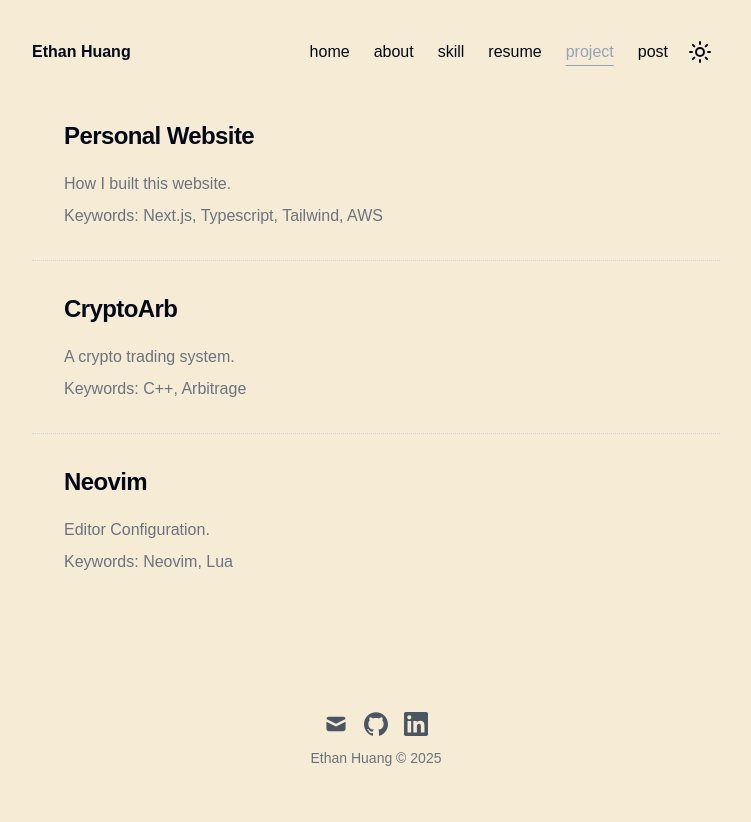
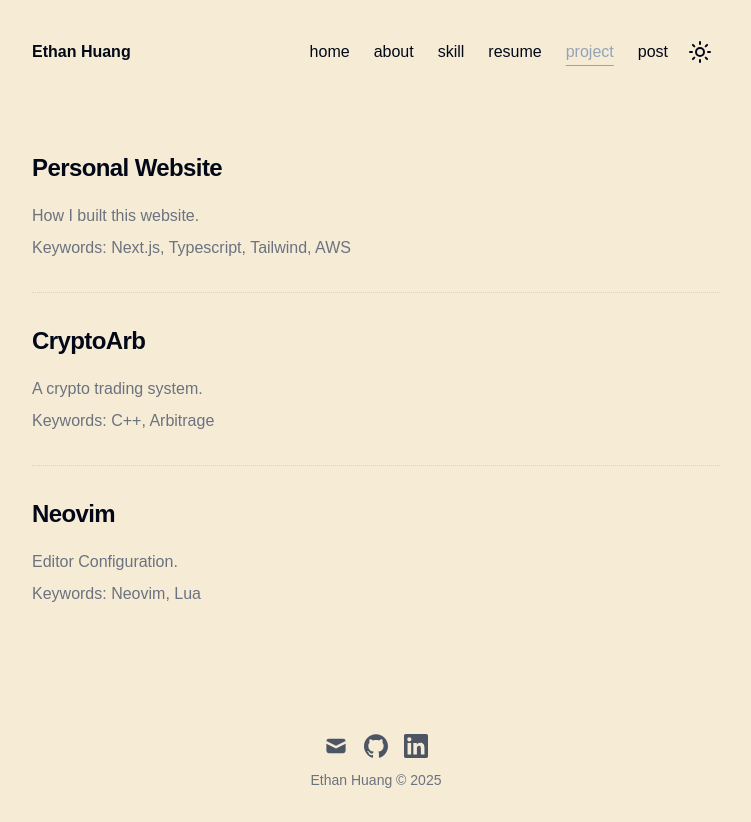
Before and after one commit to ethanh6/ethanhuang.dev, a Next.js app: page /project in a window 1280 px wide. Shown: the whole page, without its empty margins (264-1015 px from the left). Before the commit the page ends 800 px from the top, so only its background shows below. Built offline with nearby package versions, Linux system fonts and the light colour scheme; a web font is replaced by a local one.

Commit message:
updated project layout

```diff
--- a/src/app/project/(content)/neovim-setup/page.mdx
+++ b/src/app/project/(content)/neovim-setup/page.mdx
@@ -14,6 +14,4 @@ export const metadata = {
 
 # What is this?
 
-I tried adding Metamask into my website!
-
-## Image
+My Neovim configuration, and a documentation of the journey.
--- a/src/app/project/(content)/personal-website/page.mdx
+++ b/src/app/project/(content)/personal-website/page.mdx
@@ -14,11 +14,12 @@ export const metadata = {
 
 # Purpose of this website.
 
-A place to serve my stuff.
+A place to serve my stuff. Also urge myself to write more.
 
-Also urge myself to write more.
 
 # Technologies
+
+Source code: <a href="https://github.com/ethanh6/ethanhuang.dev" className="highlight-link"> ethanh6/ethanhuang.dev </a>
 
 - Web: Next.js
 - Style: Tailwind CSS
--- a/src/app/project/page.tsx
+++ b/src/app/project/page.tsx
@@ -9,10 +9,12 @@ export const metadata: Metadata = {
 
 function ProjectLayout({ projects }) {
   return (
-    <div className="divide-y divide-dotted divide-gray-300 dark:divide-gray-600">
-      {projects.map((proj, i) => (
-        <ProjectCard key={i} project={proj} />
-      ))}
+    <div className="my-8">
+      <div className="divide-y divide-dotted divide-gray-300 dark:divide-gray-600">
+        {projects.map((proj, i) => (
+          <ProjectCard key={i} project={proj} />
+        ))}
+      </div>
     </div>
   );
 }
--- a/src/components/ProjectCard.tsx
+++ b/src/components/ProjectCard.tsx
@@ -26,7 +26,7 @@ export default function ProjectCard({ project }) {
             />
           </CustomLink>
         )}
-        <div className="flex flex-col gap-2 p-8">
+        <div className="flex flex-col gap-2 py-8">
           <h2 className="mb-3 text-2xl font-bold leading-8 tracking-tight">
             <CustomLink
               href={`/project/${slug}`}
```
